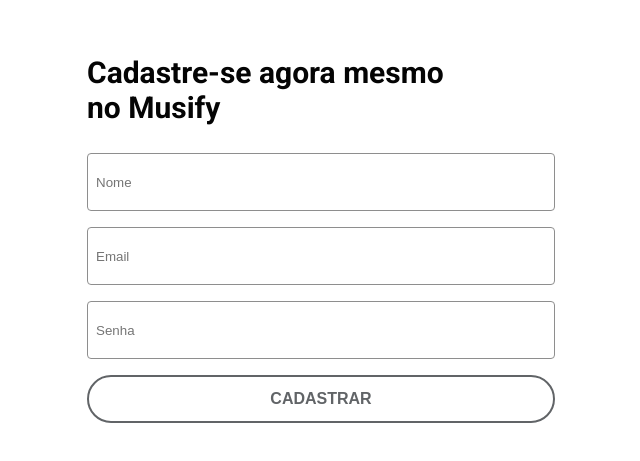
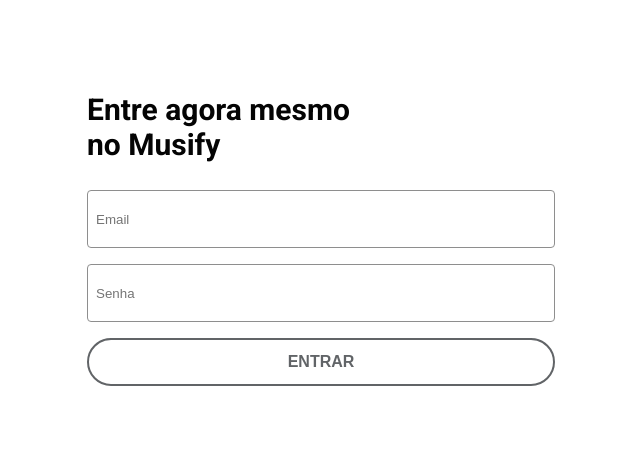
Before and after one commit to mateuschaves/musify-frontend, a React (Create React App) app: page /signin in a window 1280 px wide. Shown: the part 167-628 px from the top of the page, without its empty margins (319-959 px from the left). Built offline with nearby package versions, Linux system fonts and the light colour scheme.

Commit message:
SigninScreen

```diff
--- a/src/index.tsx
+++ b/src/index.tsx
@@ -7,7 +7,7 @@
 
 import MusicsScreen from "./pages/MusicsScreen";
 import SignupScreen from "./pages/SignupScreen";
-import SigninScreen from "./pages/SignupScreen";
+import SigninScreen from "./pages/SigninScreen";
 
 import { BrowserRouter as Router, Switch, Route } from "react-router-dom";
 
--- a/src/pages/SigninScreen/index.tsx
+++ b/src/pages/SigninScreen/index.tsx
@@ -1,5 +1,31 @@
-import React from "react";
+import React, { useState } from "react";
+
+import { Container, Input, Title, Form, Button } from "./styles";
 
 export default function SigninScreen() {
-  return <div></div>;
+  const [email, setEmail] = useState("");
+  const [password, setPassword] = useState("");
+
+  return (
+    <Container>
+      <Form>
+        <Title>{["Entre agora mesmo", "no Musify"].join("\n")}</Title>
+
+        <Input
+          placeholder="Email"
+          value={email}
+          onChange={(e) => setEmail(e.target.value)}
+          type="email"
+        />
+        <Input
+          placeholder="Senha"
+          value={password}
+          onChange={(e) => setPassword(e.target.value)}
+          type="password"
+        />
+
+        <Button>ENTRAR</Button>
+      </Form>
+    </Container>
+  );
 }
--- a/src/pages/SigninScreen/styles.ts
+++ b/src/pages/SigninScreen/styles.ts
@@ -1,3 +1,67 @@
 import styled from "styled-components";
 
-export const Container = styled.div``;
+import { lighten } from "polished";
+
+export const Container = styled.div`
+  display: flex;
+  flex: 1;
+  flex-direction: column;
+  justify-content: center;
+  align-items: center;
+  /* background-color: rgb(4, 4, 4); */
+  top: 0;
+  bottom: 0;
+  left: 0;
+  right: 0;
+  position: absolute;
+  overflow-y: scroll;
+`;
+
+export const Title = styled.h1`
+  color: rgb(4, 4, 4);
+  font-weight: bold;
+  font-size: 30px;
+  white-space: pre-line;
+  text-align: left;
+`;
+
+export const Input = styled.input`
+  border-radius: 4px;
+  color: rgb(4, 4, 4);
+  background-color: #fff;
+  padding: 8px;
+  outline: inherit;
+  border: solid ${lighten(0.4, "#282828")} 0.2px;
+  height: 40px;
+  margin: 8px 0px 8px 0;
+  width: 450px;
+
+  &:focus {
+    border-color: rgb(4, 4, 4);
+  }
+`;
+
+export const Form = styled.form`
+  display: flex;
+  flex-direction: column;
+`;
+
+export const Button = styled.button`
+  height: 48px;
+  background-color: transparent;
+  border: 2px solid;
+  border-color: #616467;
+  outline: inherit;
+  border-radius: 40px;
+  color: #616467;
+  cursor: pointer;
+  font-weight: bold;
+  font-size: 16px;
+  transition: 0.5s;
+  margin: 8px 0px 8px 0;
+
+  &:hover {
+    background-color: #616467;
+    color: #fff;
+  }
+`;
```
